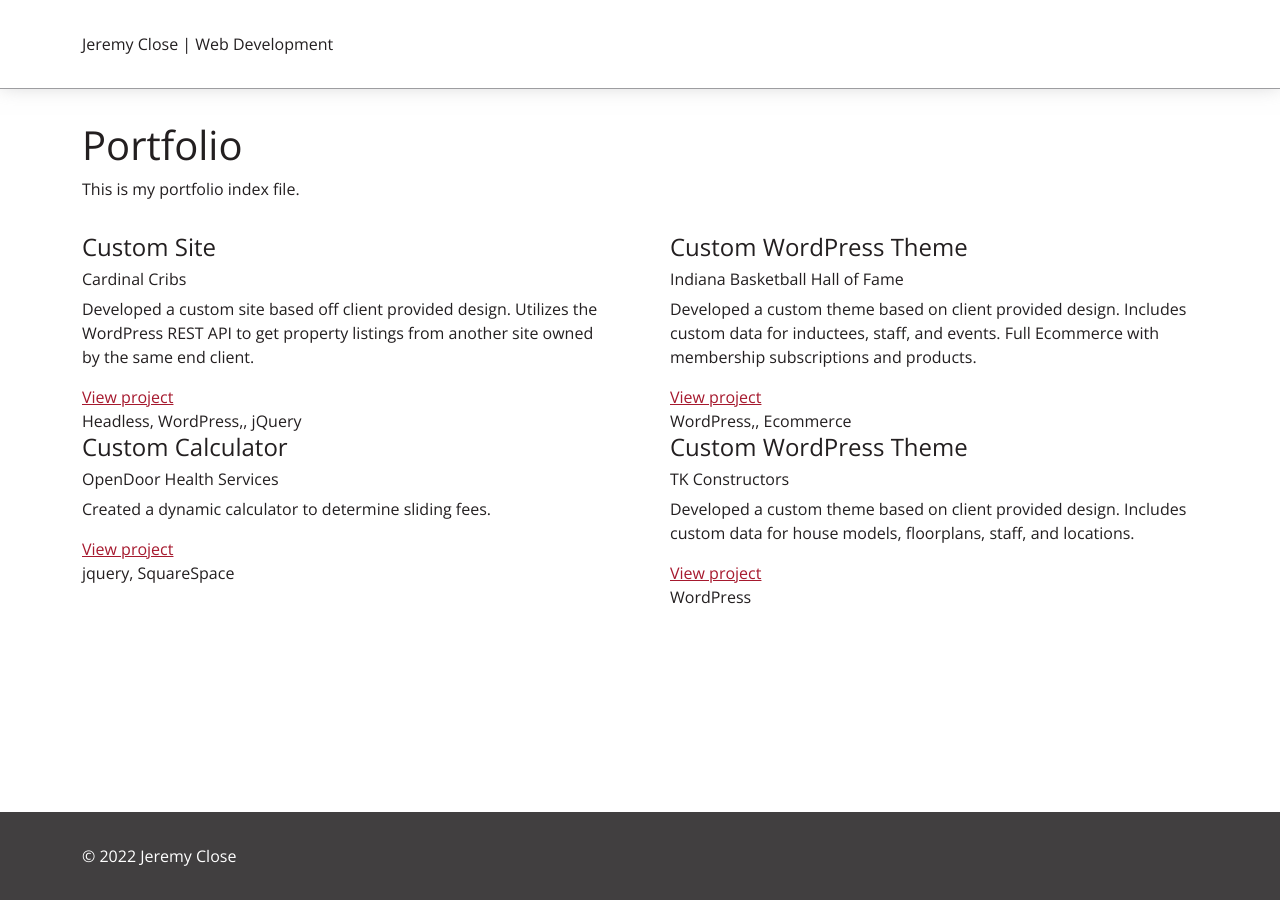
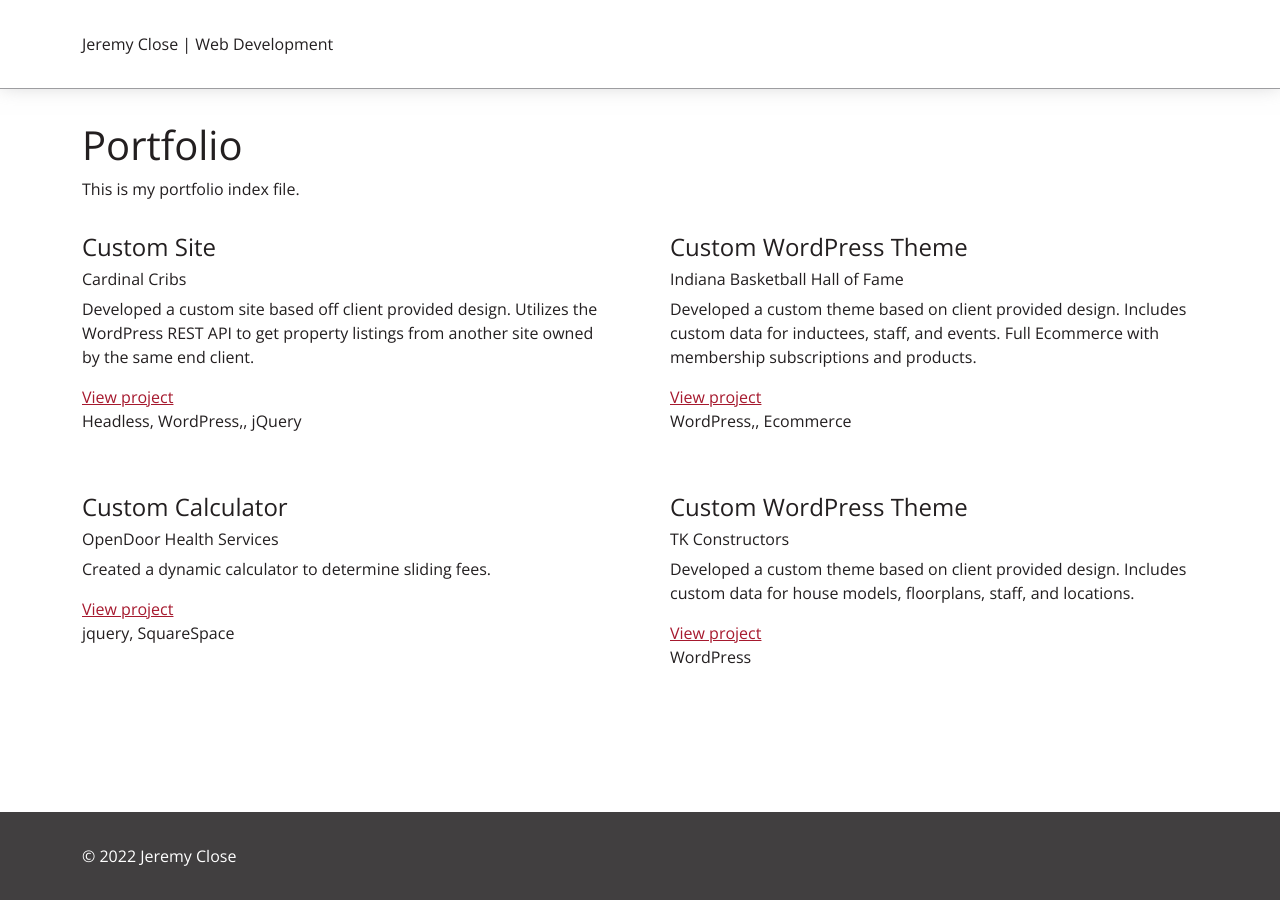
Before and after one commit to jkclose/jkclose.github.io, a Jekyll site: the page built from index.html, in a window 1280 px wide. Built offline with Jekyll 4.4.1, drawn with Linux system fonts in a browser that asks for light colours; nearby versions of some CDN libraries.

Commit message:
Project Collection testing

```diff
--- a/css/style.scss
+++ b/css/style.scss
@@ -94,6 +94,11 @@
 
 	.item {
 		@include make-col-ready();
-		@include make-col(1,2);
+		@include make-col(1,1);
+		margin-bottom: $grid-gutter-width;
+
+		@include media-breakpoint-up(md) {
+			@include make-col(1,2);
+		}
 	}
 }
```
